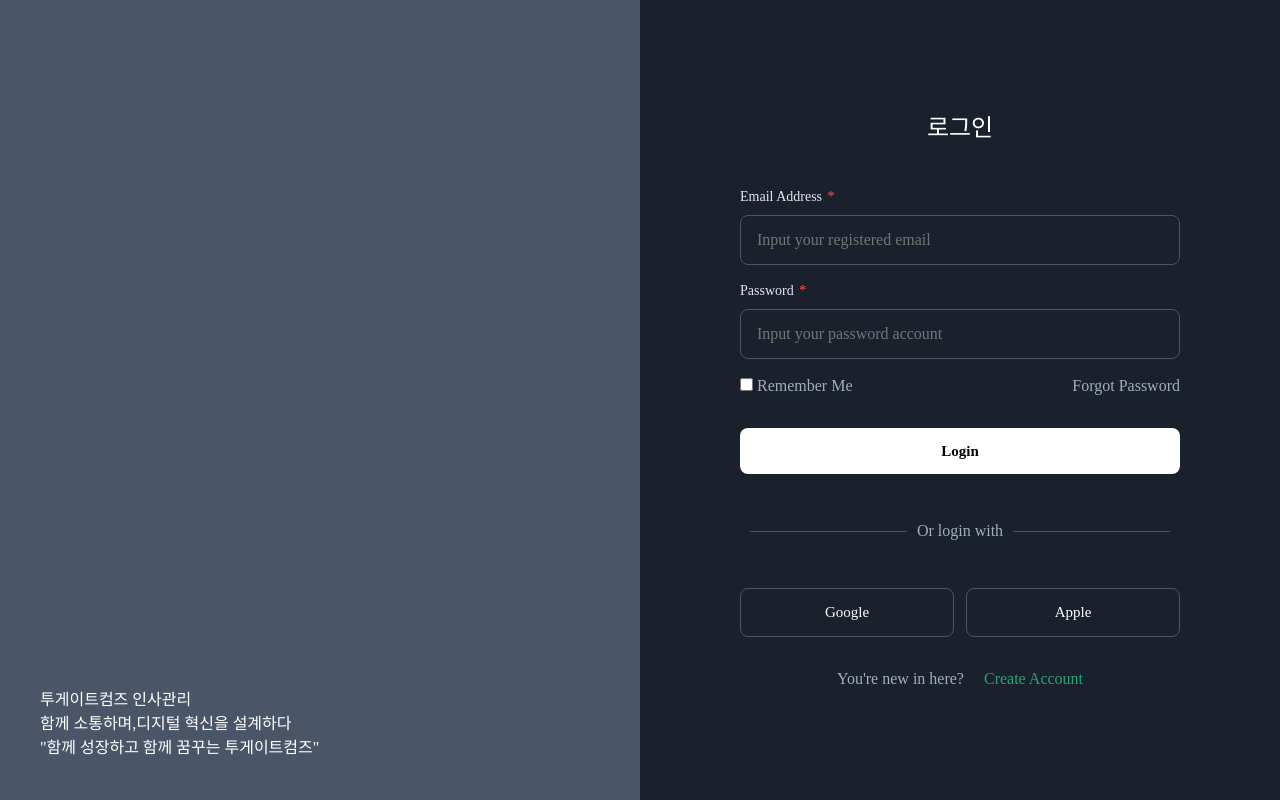
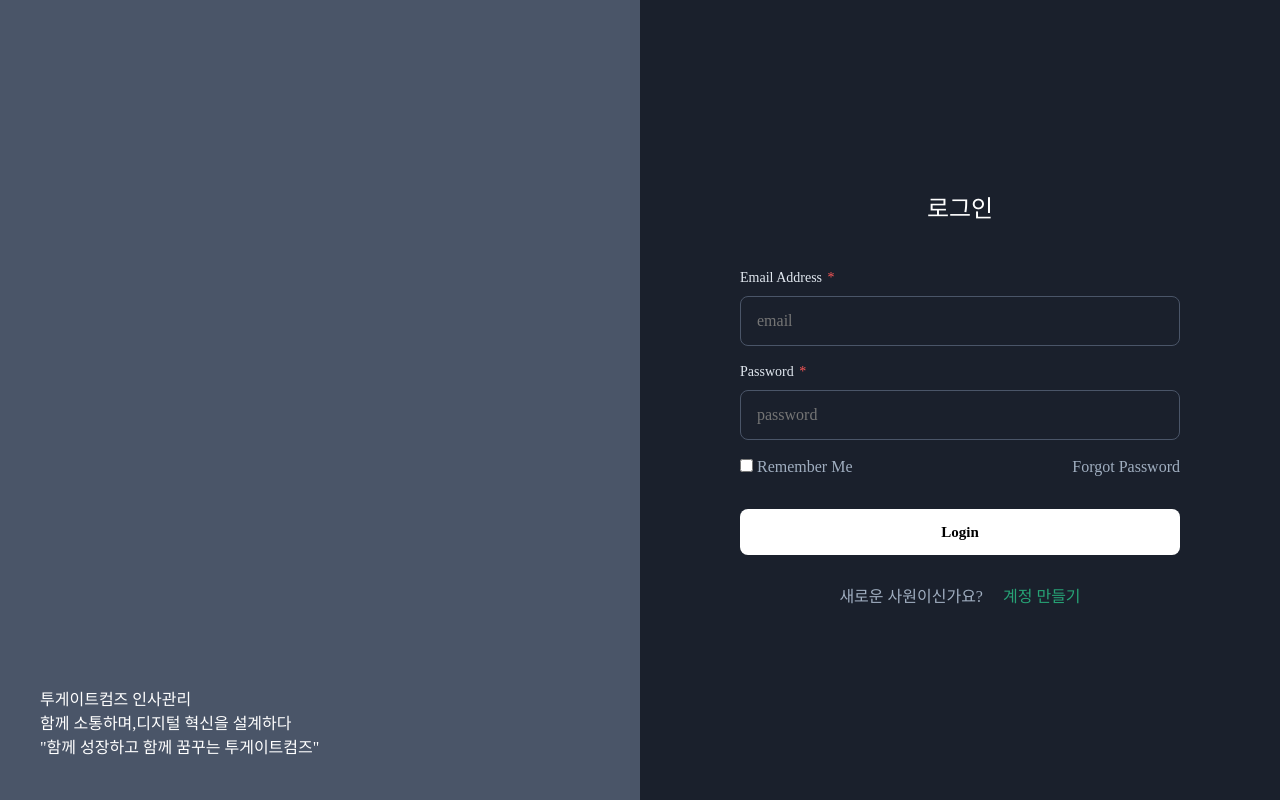
Before and after one commit to choijisoon1/HRProject, a React (Vite) app: page /login in a window 1280 px wide. Built offline with nearby package versions, Linux system fonts and the light colour scheme; no server answers.

Commit message:
로그인페이지 소셜 로그인 부분 삭제

```diff
--- a/src/pages/auth/Login.module.scss
+++ b/src/pages/auth/Login.module.scss
@@ -43,22 +43,6 @@
     width: 100%;
 }
 
-// 구분선 스타일링
-.divider {
-    display: flex;
-    align-items: center;
-    color: $color-500;
-    margin: 30px 0;
-    &::before,
-    &::after {
-        content: '';
-        flex: 1;
-        height: 1px;
-        background-color: $color-700;
-        margin: 0 10px;
-    }
-}
-
 .utils {
     display: flex;
     justify-content: space-between;
--- a/src/pages/auth/Login.tsx
+++ b/src/pages/auth/Login.tsx
@@ -4,7 +4,7 @@ import { supabase } from '../../api/supabaseClient';
 import Input from '../../components/common/Form/Input';
 import Button from '../../components/common/Button/Button';
 import styles from './Login.module.scss';
-import ButtonGroup from '../../components/common/Button/ButtonGroup';
+
 const Login = () => {
     const navigate = useNavigate();
     const [email, setEmail] = useState('');
@@ -86,7 +86,7 @@ const Login = () => {
                             label="Email Address"
                             required
                             type="email"
-                            placeholder="Input your registered email"
+                            placeholder="email"
                             value={email}
                             onChange={e => setEmail(e.target.value)}
                         />
@@ -94,7 +94,7 @@ const Login = () => {
                             label="Password"
                             required
                             type="password"
-                            placeholder="Input your password account"
+                            placeholder="password"
                             value={password}
                             onChange={e => setPassword(e.target.value)}
                         />
@@ -111,18 +111,18 @@ const Login = () => {
                             {loading ? '로그인 중...' : 'Login'}
                         </Button>
 
-                        <div className={styles.divider}>Or login with</div>
+                        {/* <div className={styles.divider}>Or login with</div> */}
 
-                        <ButtonGroup direction="row">
+                        {/* <ButtonGroup direction="row">
                             <Button variant="social" fullWidth>
                                 Google
                             </Button>
                             <Button variant="social" fullWidth>
                                 Apple
                             </Button>
-                        </ButtonGroup>
+                        </ButtonGroup> */}
                         <p className={styles.signupLink}>
-                            You're new in here? <Link to="/signup">Create Account</Link>
+                            새로운 사원이신가요? <Link to="/signup">계정 만들기</Link>
                         </p>
                     </form>
                 </div>
```
